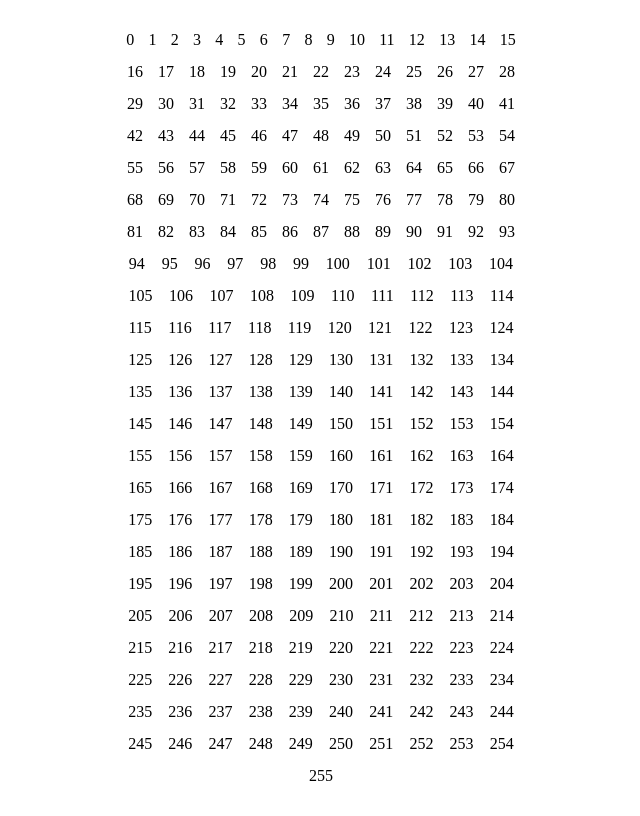
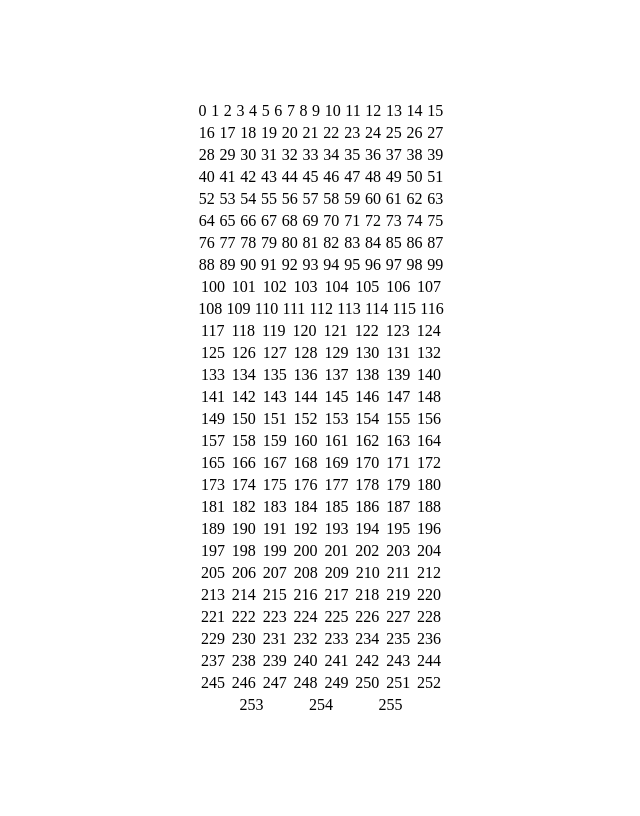
Before and after one commit to BananaWafflez/etch-a-sketch, a plain HTML site: page index.html in a window 1280 px wide. Shown: the whole page, without its empty margins (319-959 px from the left). Drawn offline with Linux system fonts and the light colour scheme.

Commit message:
Attempted creating the grid

```diff
--- a/style.css
+++ b/style.css
@@ -6,11 +6,11 @@ body{
 }
 .grid{
     display:flex;
-    gap: 4px;
-    max-width: 400px;
+    max-width: 250px;
+
     flex-wrap: wrap;
     justify-content: space-evenly;
 }
 .square{
-    padding: 5px;
+    padding: 2px;
 }
```
